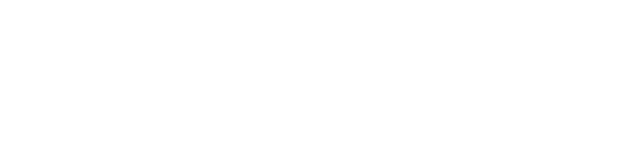
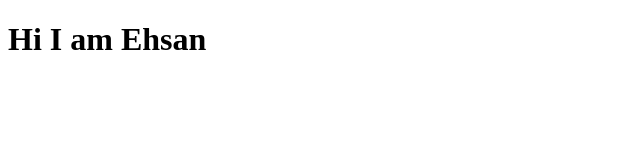
Before and after one commit to ehsanullah96/Dart-First-Ex, a plain HTML site: page index.html in a window 1280 px wide. Shown: the whole page, without its empty margins (0-640 px from the left). Drawn offline with Linux system fonts and the light colour scheme.

Commit message:
file updated and h1 tag added by ehsan

```diff
--- a/index.html
+++ b/index.html
@@ -5,5 +5,7 @@
     <meta name="viewport" content="width=device-width, initial-scale=1.0" />
     <title>Document</title>
   </head>
-  <body></body>
+  <body>
+    <h1>Hi I am Ehsan</h1>
+  </body>
 </html>
```
